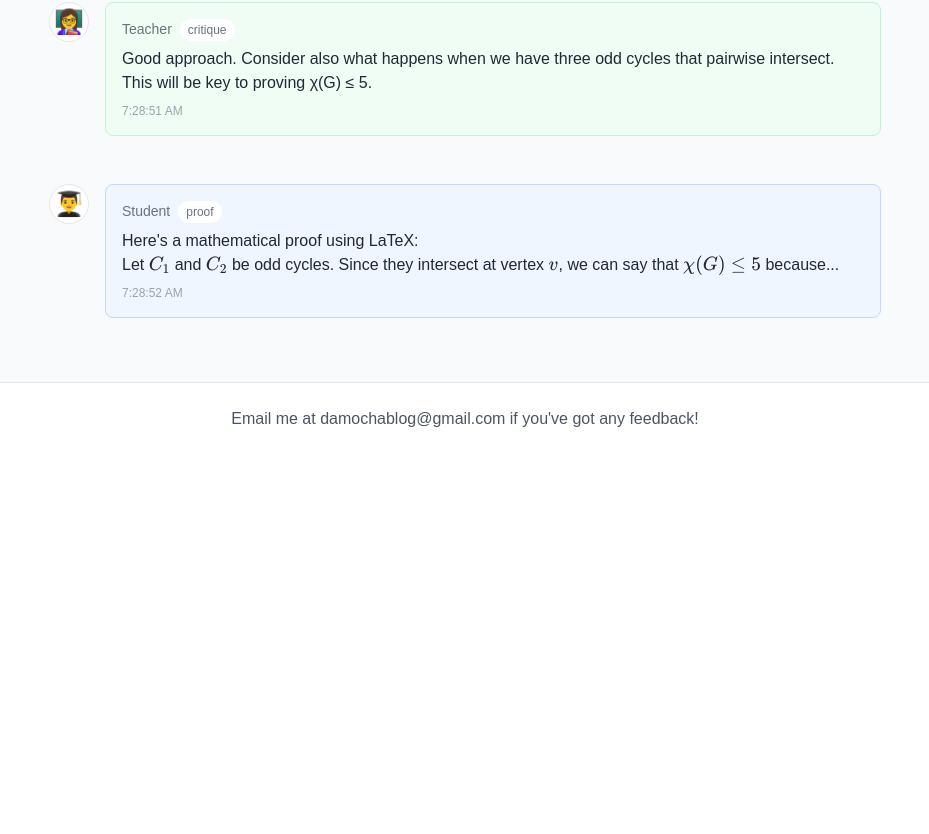
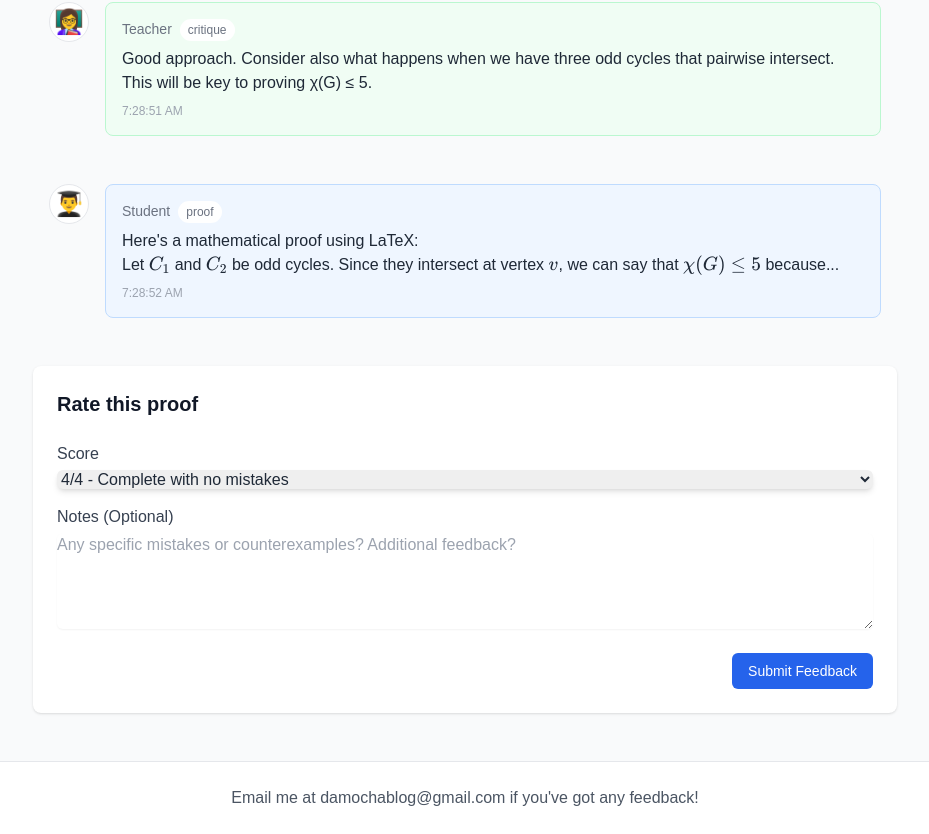
Before and after one commit to marvisbot/personal-website, a Next.js app: page /graph-theory/test/message-panel-test in a window 1280 px wide. Shown: the part 646-1480 px from the top of the page, without its empty margins (175-1104 px from the left). Before the commit the page ends 1101 px from the top, so only its background shows below. Built offline with nearby package versions, Linux system fonts and the light colour scheme.

Commit message:
Added feedback panel

```diff
--- a/app/graph-theory/page.tsx
+++ b/app/graph-theory/page.tsx
@@ -3,7 +3,8 @@
 import { useState, useEffect } from 'react';
 import { ProblemInput } from '@/components/graph-theory/ProblemInput';
 import { MessagePanel } from '@/components/graph-theory/MessagePanel';
-import { Session, CreateSessionRequest } from '@/types/graph-theory';
+import { FeedbackForm } from '@/components/graph-theory/FeedbackForm';
+import { Session, CreateSessionRequest, Feedback } from '@/types/graph-theory';
 
 export default function GraphTheoryPage() {
   const [session, setSession] = useState<Session | null>(null);
@@ -82,13 +83,37 @@ export default function GraphTheoryPage() {
     }
   };
 
+  const handleFeedbackSubmit = async (feedback: Feedback) => {
+    try {
+      const response = await fetch(`/api/graph-theory/session/${session?.id}`, {
+        method: 'PATCH',
+        headers: {
+          'Content-Type': 'application/json',
+        },
+        body: JSON.stringify({
+          feedback,
+          status: 'feedback-submitted'
+        }),
+      });
+
+      if (!response.ok) {
+        throw new Error('Failed to submit feedback');
+      }
+
+      const updatedSession = await response.json();
+      setSession(updatedSession.session);
+    } catch (err) {
+      setError(err instanceof Error ? err.message : 'Failed to submit feedback');
+    }
+  };
+
   return (
     <main className="container mx-auto py-8 px-4">
       <h1 className="text-3xl font-bold text-center mb-8 text-black">
         What do you want to prove today?
       </h1>
 
-     {!session && (
+      {!session && (
         <div className="mb-8">
           <ProblemInput onSubmit={handleCreateSession} isLoading={isLoading} />
         </div>
@@ -128,6 +153,32 @@ export default function GraphTheoryPage() {
               </div>
             </div>
           )}
+
+          {/* Feedback Form */}
+          {session.status === 'proof-completed' && !session.feedback && (
+            <div className="mt-8">
+              <FeedbackForm
+                sessionId={session.id}
+                onSubmit={handleFeedbackSubmit}
+                isSubmitting={isLoading}
+              />
+            </div>
+          )}
+
+          {/* Show submitted feedback */}
+          {session.feedback && (
+            <div className="mt-8 bg-green-50 border border-green-200 rounded-lg p-6">
+              <h3 className="text-lg font-semibold text-green-800 mb-2">
+                Feedback Submitted
+              </h3>
+              <div className="text-green-700">
+                <p>Score: {session.feedback.score}/4</p>
+                {session.feedback.notes && (
+                  <p className="mt-2">Notes: {session.feedback.notes}</p>
+                )}
+              </div>
+            </div>
+          )}
         </div>
       )}
     </main>
--- a/app/graph-theory/test/message-panel-test/page.tsx
+++ b/app/graph-theory/test/message-panel-test/page.tsx
@@ -2,8 +2,9 @@
 'use client';
 
 import { MessagePanel } from '@/components/graph-theory/MessagePanel';
-import { Message } from '@/types/graph-theory';
+import { Message, Feedback } from '@/types/graph-theory';
 import { useState, useEffect } from 'react';
+import { FeedbackForm } from '@/components/graph-theory/FeedbackForm';
 
 const baseMessages: Omit<Message, 'timestamp'>[] = [
   {
@@ -31,6 +32,11 @@ const baseMessages: Omit<Message, 'timestamp'>[] = [
 export default function TestPage() {
   const [messages, setMessages] = useState<Message[]>([]);
 
+  const handleFeedbackSubmit = (feedback: Feedback) => {
+    console.log('Feedback submitted:', feedback);
+    // In real app, this would update the session status and save to backend
+  };
+
   useEffect(() => {
     // Add timestamps on the client side
     const messagesWithTimestamps = baseMessages.map((msg, index) => ({
@@ -42,7 +48,10 @@ export default function TestPage() {
 
   return (
     <div className="max-w-4xl mx-auto p-4">
-      <h1 className="text-2xl font-bold mb-6 text-black">Message Panel Test</h1>
+      <h1 className="text-2xl font-bold mb-6">Message Panel Test</h1>
+
+      <div className="space-y-8">
+        {/* Existing messages */}
         <div className="space-y-4">
           {messages.map((message, index) => (
             <MessagePanel
@@ -51,6 +60,15 @@ export default function TestPage() {
             />
           ))}
         </div>
+
+        {/* Feedback form */}
+        <div className="mt-8">
+          <FeedbackForm
+            sessionId="test-session"
+            onSubmit={handleFeedbackSubmit}
+          />
+        </div>
+      </div>
     </div>
   );
 }
--- /dev/null
+++ b/components/graph-theory/FeedbackForm.tsx
@@ -0,0 +1,99 @@
+// src/components/graph-theory/FeedbackForm.tsx
+
+import { useState } from 'react';
+import { Feedback } from '@/types/graph-theory';
+
+interface FeedbackFormProps {
+  sessionId: string;
+  onSubmit: (feedback: Feedback) => void;
+  onCancel?: () => void;
+  isSubmitting?: boolean;
+}
+
+const SCORE_DESCRIPTIONS = {
+  4: 'Complete with no mistakes',
+  3: 'Nearly correct or essentially correct, may overlook a special case or significant detail',
+  2: 'On the right track, but may contain a fatal flaw or leave out substantial detail',
+  1: 'Demonstrates an attempt at the problem, however misguided'
+} as const;
+
+export const FeedbackForm = ({
+  sessionId,
+  onSubmit,
+  onCancel,
+  isSubmitting = false
+}: FeedbackFormProps) => {
+  const [score, setScore] = useState<1 | 2 | 3 | 4>(4);
+  const [notes, setNotes] = useState('');
+
+  const handleSubmit = (e: React.FormEvent) => {
+    e.preventDefault();
+    onSubmit({
+      score,
+      notes: notes.trim(),
+      timestamp: Date.now()
+    });
+  };
+
+  return (
+    <form onSubmit={handleSubmit} className="bg-white rounded-lg shadow p-6 space-y-6">
+      <h2 className="text-xl font-semibold text-gray-900">
+        Rate this proof
+      </h2>
+
+      <div className="space-y-4">
+        <label className="block">
+          <span className="text-gray-700 font-medium">Score</span>
+          <select
+            value={score}
+            onChange={(e) => setScore(Number(e.target.value) as 1 | 2 | 3 | 4)}
+            className="mt-1 block w-full rounded-md border-gray-300 shadow-md focus:border-blue-500 focus:ring-blue-500 text-gray-800"
+            disabled={isSubmitting}
+          >
+            {Object.entries(SCORE_DESCRIPTIONS).reverse().map(([value, description]) => (
+              <option key={value} value={value}>
+                {value}/4 - {description}
+              </option>
+            ))}
+          </select>
+        </label>
+
+        <label className="block">
+          <span className="text-gray-700 font-medium">Notes (Optional)</span>
+          <textarea
+            value={notes}
+            onChange={(e) => setNotes(e.target.value)}
+            placeholder="Any specific mistakes or counterexamples? Additional feedback?"
+            rows={4}
+            className="mt-1 block w-full rounded-md border-gray-300 shadow-sm focus:border-blue-500 focus:ring-blue-500"
+            disabled={isSubmitting}
+          />
+        </label>
+      </div>
+
+      <div className="flex justify-end space-x-4">
+        {onCancel && (
+          <button
+            type="button"
+            onClick={onCancel}
+            className="px-4 py-2 text-sm font-medium text-gray-700 hover:text-gray-900"
+            disabled={isSubmitting}
+          >
+            Cancel
+          </button>
+        )}
+        <button
+          type="submit"
+          disabled={isSubmitting}
+          className={`px-4 py-2 rounded-md text-sm font-medium text-white
+            ${isSubmitting
+              ? 'bg-gray-400 cursor-not-allowed'
+              : 'bg-blue-600 hover:bg-blue-700 focus:outline-none focus:ring-2 focus:ring-offset-2 focus:ring-blue-500'
+            }`}
+        >
+          {isSubmitting ? 'Submitting...' : 'Submit Feedback'}
+        </button>
+      </div>
+    </form>
+  );
+};
--- a/components/graph-theory/ProblemInput.tsx
+++ b/components/graph-theory/ProblemInput.tsx
@@ -40,7 +40,7 @@ export const ProblemInput = ({ onSubmit, isLoading = false }: ProblemInputProps)
           <textarea
             value={problem}
             onChange={(e) => setProblem(e.target.value)}
-            placeholder="Enter your graph theory problem (e.g., 'Prove that if G is a graph whose odd cycles pairwise intersect, then χ(G) ≤ 5.'). Feel free to enter latex."
+            placeholder="Enter your graph theory problem (e.g. 'Prove that if G is a graph whose odd cycles pairwise intersect, then χ(G) ≤ 5.'). Feel free to enter latex."
             rows={4}
             className="w-full p-3 border border-gray-300 rounded-md focus:ring-2 focus:ring-blue-500 focus:border-blue-500 text-black"
           />
--- a/package.json
+++ b/package.json
@@ -16,7 +16,11 @@
     "@types/mdx": "^2.0.13",
     "next": "^15.1.0",
     "react": "^19.0.0",
-    "react-dom": "^19.0.0"
+    "react-dom": "^19.0.0",
+    "react-markdown": "^9.0.1",
+    "remark-math": "^6.0.0",
+    "rehype-katex": "^7.0.0",
+    "katex": "^0.16.9"
   },
   "devDependencies": {
     "@types/node": "^20",
```
Lines whose indentation alone changed are shown as unchanged.
